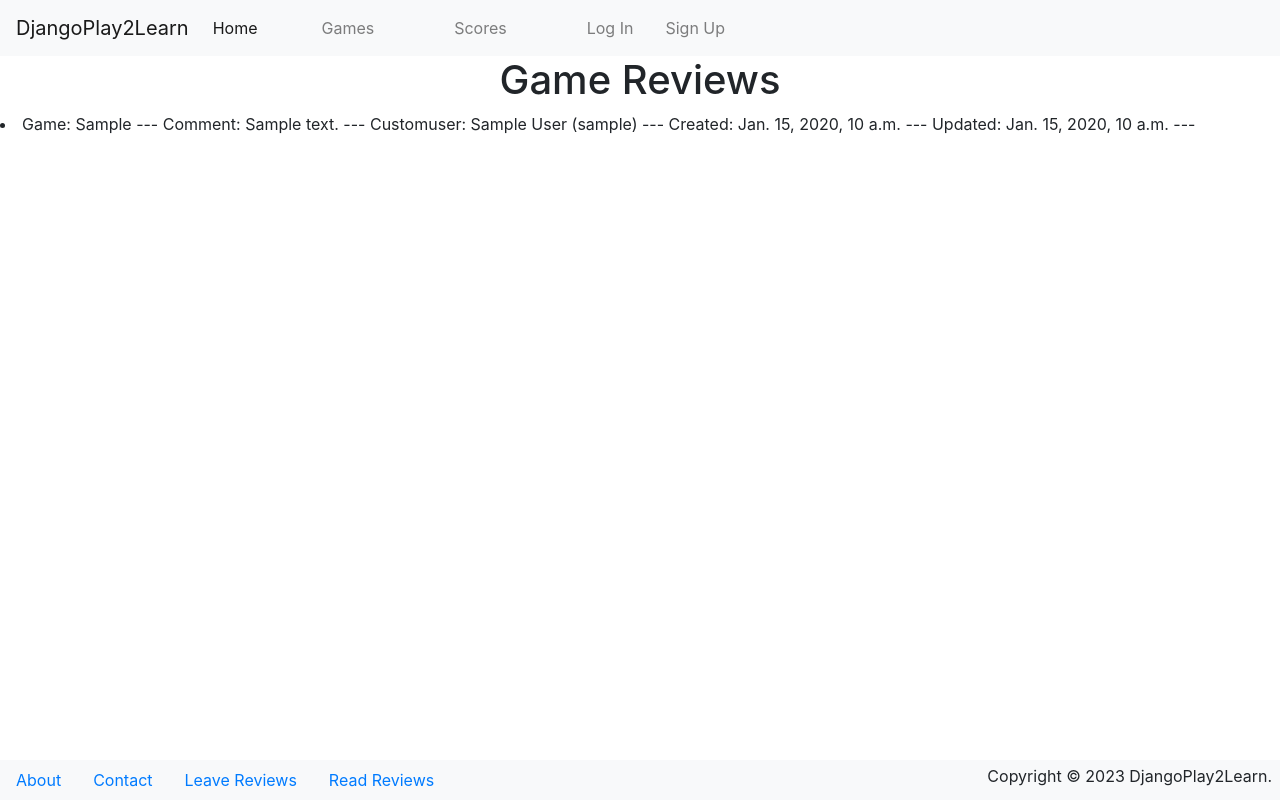
After one commit to bgroveben/DjangoPlay2Learn, a Django app: page /users/reviewspage/ in a window 1280 px wide. The commit adds this page. Run offline with Django 4.2, Linux system fonts and the light colour scheme; tables that the repository leaves empty hold one stand-in row (values such as "Sample post"); some libraries are stand-ins or nearby versions.

Commit message:
Set up a page listing all reviews

```diff
--- a/games/views.py
+++ b/games/views.py
@@ -1,11 +1,9 @@
 import json
 from django.http import JsonResponse
-
-# from django.shortcuts import render
 from django.views.generic import TemplateView
 
 from .models import GameScores
-# from users.models import GamesGamescores
+
 
 def record_score(request):
     """
@@ -19,7 +17,6 @@ def record_score(request):
     operation = data["operation"]
     game = data["game"]
     new_score = GameScores(username=username, game=game, score=score, maxnum=maxnum, gamelength=gamelength, operation=operation)
-    #new_score = GamesGameScores(username=username, game=game, score=score)
     new_score.save()
     response = {"success": True}
     return JsonResponse(response)
--- a/templates/_base.html
+++ b/templates/_base.html
@@ -72,12 +72,13 @@
   </main>
   <footer class="fixed-bottom bg-light row">
       <div class="col">
-        <div class="float-right m-1 mr-2">Copyright &copy; 2022 DjangoPlay2Learn.</div>
+        <div class="float-right m-1 mr-2">Copyright &copy; 2023 DjangoPlay2Learn.</div>
         <nav>
           <ul class="nav">
             <li class="nav-item"><a class="nav-link" href="#">About</a></li>
             <li class="nav-item"><a class="nav-link" href="#">Contact</a></li>
-            <li><a class="nav-item"><a class="nav-link" href="{% url 'users:reviews' %}">Reviews</a></li>
+            <li><a class="nav-item"><a class="nav-link" href="{% url 'users:reviews' %}">Leave Reviews</a></li>
+            <li><a class="nav-item"><a class="nav-link" href="{% url 'users:reviewspage' %}">Read Reviews</a></li>
             {% if user.is_superuser %}
             <li class="nav-item"><a class="nav-link" href="/admin/">Admin</a></li>
             {% endif %}
--- /dev/null
+++ b/templates/users/reviewspage.html
@@ -0,0 +1,15 @@
+{% extends "_base.html" %}
+
+{% block title%}Game reviews{% endblock title %}
+{% block main %}
+  <h1 class="text-center">Game Reviews</h1>
+  {% for review in reviews %}
+  <li>
+    Game: {{ review.game }} ---
+    Comment: {{ review.comment }} ---
+    Customuser: {{ review.customuser }} ---
+    Created: {{ review.created }} ---
+    Updated: {{ review.updated }} ---
+  </li>
+  {% endfor %}
+{% endblock main %}
--- a/users/models.py
+++ b/users/models.py
@@ -201,7 +201,7 @@ class Review(models.Model):
 
     def get_review(self):
         # if customuser.is_validated:
-        return self.comment, self.customuser, self.created, self.updated
+        return self.game, self.comment, self.customuser, self.created, self.updated
 
     class Meta:
         ordering = ['created']
--- a/users/urls.py
+++ b/users/urls.py
@@ -1,9 +1,10 @@
 from django.urls import path
-from .views import MyAccountPageView, ReviewView
+from .views import MyAccountPageView, ReviewView, ReviewsPageView
 
 
 app_name = 'users'
 urlpatterns = [
     path('my-account/', MyAccountPageView.as_view(), name='my_account'),
     path('reviews/', ReviewView.as_view(), name='reviews'),
+    path('reviewspage/', ReviewsPageView.as_view(), name='reviewspage'),
 ]
--- a/users/views.py
+++ b/users/views.py
@@ -4,9 +4,24 @@ from django.contrib.auth.mixins import LoginRequiredMixin
 from django.contrib.messages.views import SuccessMessageMixin
 
 from django.urls import reverse_lazy
-from django.views.generic import FormView, UpdateView
+from django.views.generic import FormView, TemplateView, UpdateView
 
 from .forms import CustomUserChangeForm, ReviewForm
+from users.models import Review
+
+
+def record_review(request):
+    data = json.loads(request.body)
+    game = data['game']
+    comment = data['comment']
+    customuser = data['customuser']
+    created = data['created']
+    updated = data['updated']
+    review = Reviews(game=game, comment=comment, customuser=customuser, created=created, updated=updated)
+    review.save()
+    response = {"success": True}
+    return JsonResponse(response)
+
 
 class MyAccountPageView(SuccessMessageMixin, LoginRequiredMixin, UpdateView):
     model = get_user_model()
@@ -22,7 +37,21 @@ class MyAccountPageView(SuccessMessageMixin, LoginRequiredMixin, UpdateView):
 class ReviewView(FormView):
     template_name = 'users/reviews.html'
     form_class = ReviewForm
-    success_url = reverse_lazy('users:reviews')
+    success_url = reverse_lazy('users:reviewspage')
+
+
+class ReviewsPageView(TemplateView):
+    template_name = "users/reviewspage.html"
+
+    def get_context_data(self, **kwargs):
+        context = super(ReviewsPageView, self).get_context_data(**kwargs)
+        context['reviews'] = Review.objects.all()
+        #context['anagram_scores'] = GameScores.objects.filter(game__exact='ANAGRAM').order_by('-score')
+        #context['math_scores'] = GameScores.objects.filter(game__exact='MATH').order_by('-score')
+        context['test'] = ['this is a test']
+        return context
+
+
 """
 https://blog.devgenius.io/lets-build-a-movie-review-django-app-47658f8e3751
 
```
Also changed, not shown: README.md.
